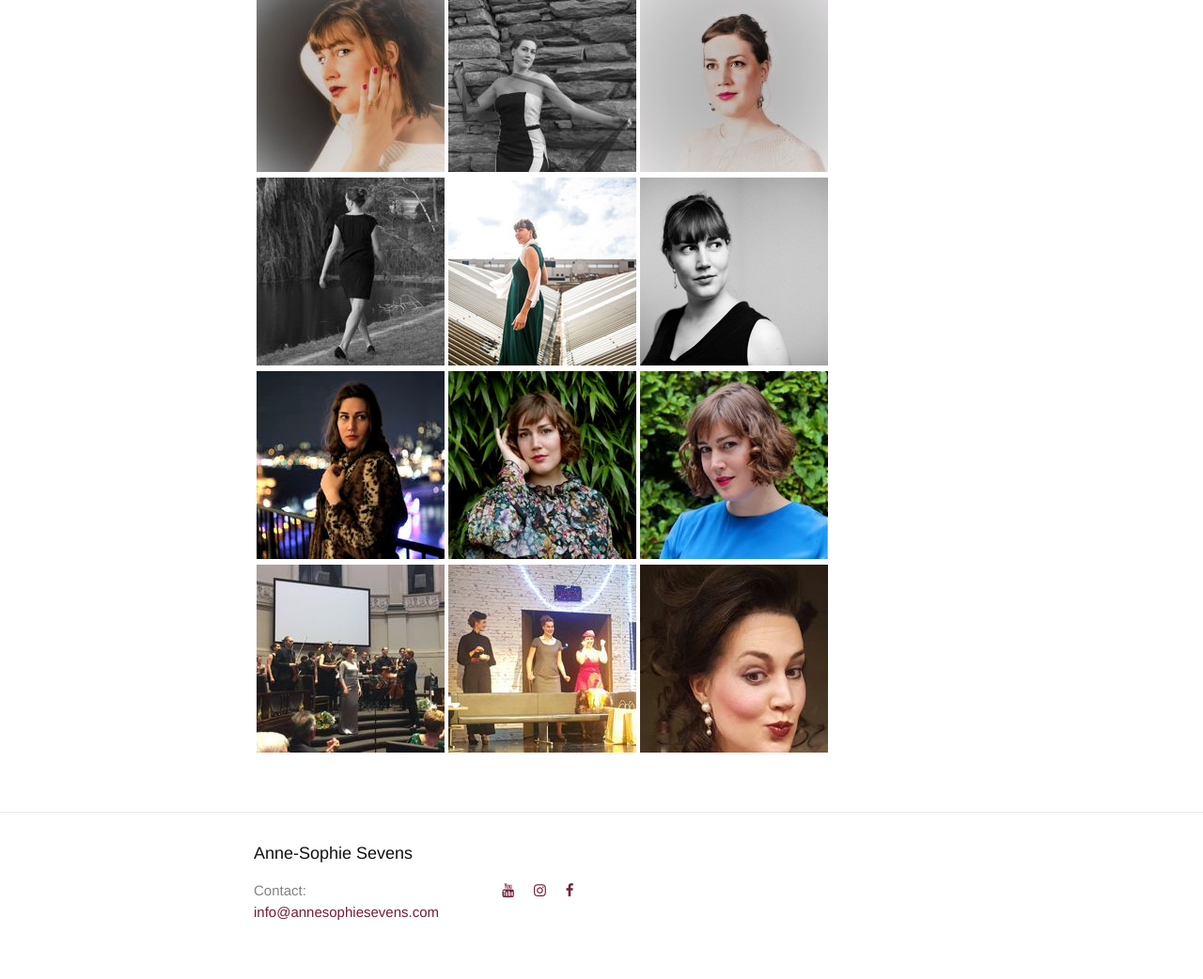
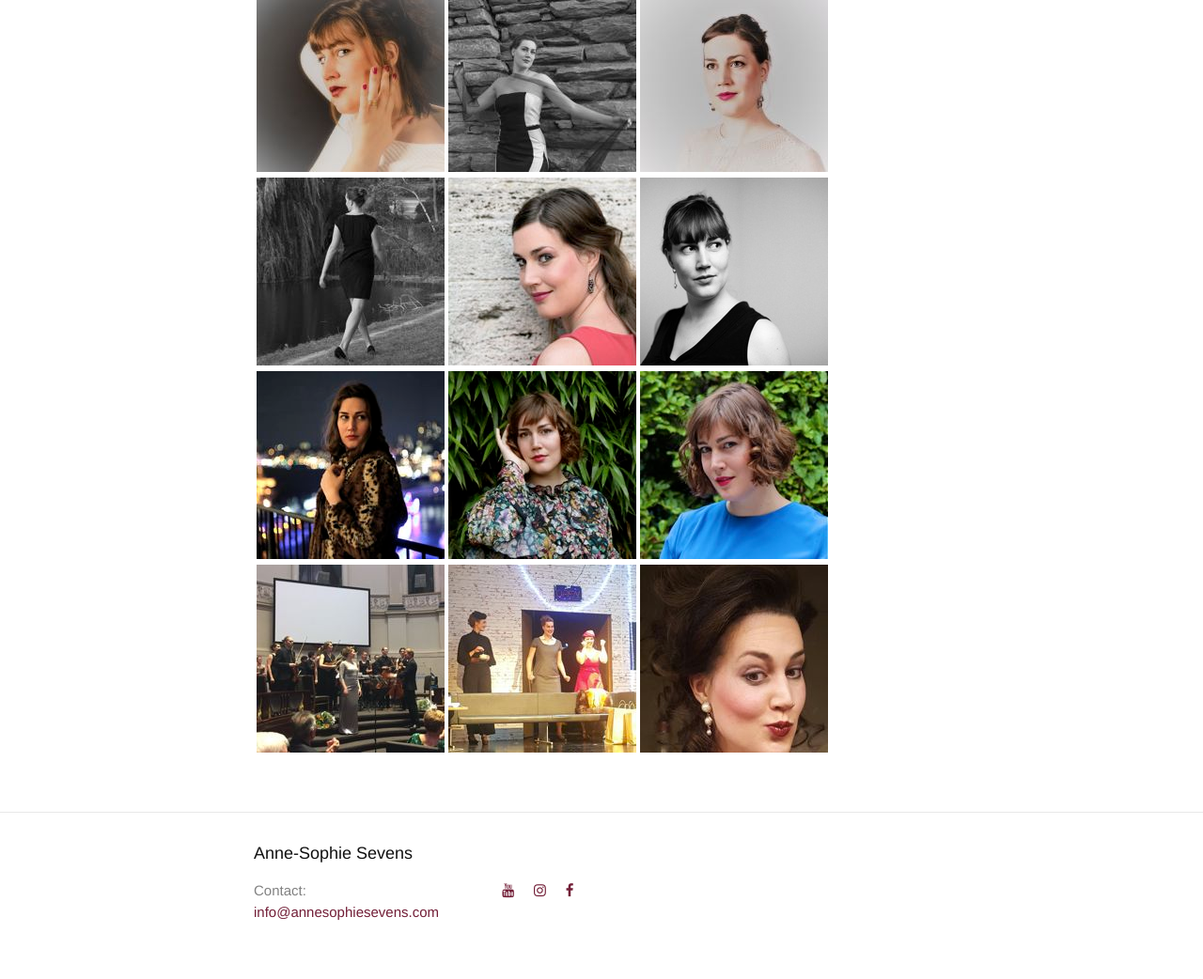
Before and after one commit to annesophie-sevens/annesophie-sevens.github.io, a Jekyll site: the page built from pictures-de.md, in a window 1280 px wide. Shown: the part 589-1631 px from the top of the page at 94% size. Built offline with Jekyll 4.4.1, drawn with Linux system fonts in a browser that asks for light colours; nearby versions of some CDN libraries.

Commit message:
Update pictures-de.md

```diff
--- a/pictures-de.md
+++ b/pictures-de.md
@@ -10,7 +10,7 @@
 
 | <a href="/assets/VI.jpg"> ![]({{ site.baseurl }}/assets/VIc.jpg) </a> | <a href="/assets/a5.jpg"> ![]({{ site.baseurl }}/assets/a5-thumbnail.jpg) </a> | <a href="/assets/VII.jpg">  ![]({{ site.baseurl }}/assets/VIIc.jpg) </a> |
 
-| <a href="/assets/LOOP.jpg"> ![]({{ site.baseurl }}/assets/LOOP 1.jpg) </a> | <a href="/assets/2.jpg"> ![]({{ site.baseurl }}/assets/2-thumbnail.jpg) </a> | <a href="/assets/6.jpg">![]({{ site.baseurl }}/assets/6-thumbnail.jpg) </a> |
+| <a href="/assets/LOOP.jpg"> ![]({{ site.baseurl }}/assets/LOOP 1.jpg) </a> | <a href="/assets/muurfoto.jpg"> ![]({{ site.baseurl }}/assets/muurfoto_thumbnail.jpg) </a> | <a href="/assets/6.jpg">![]({{ site.baseurl }}/assets/6-thumbnail.jpg) </a> |
 
 |  <a href="/assets/b2.jpg">  ![]({{ site.baseurl }}/assets/b2-thumbnail.jpg) </a> | <a href="/assets/HAND 1.JPG"> ![]({{ site.baseurl }}/assets/HAND.jpg) </a>|<a href="/assets/25.JPG"> ![]({{ site.baseurl }}/assets/25_thumbnail.jpg) </a>|
 
```
